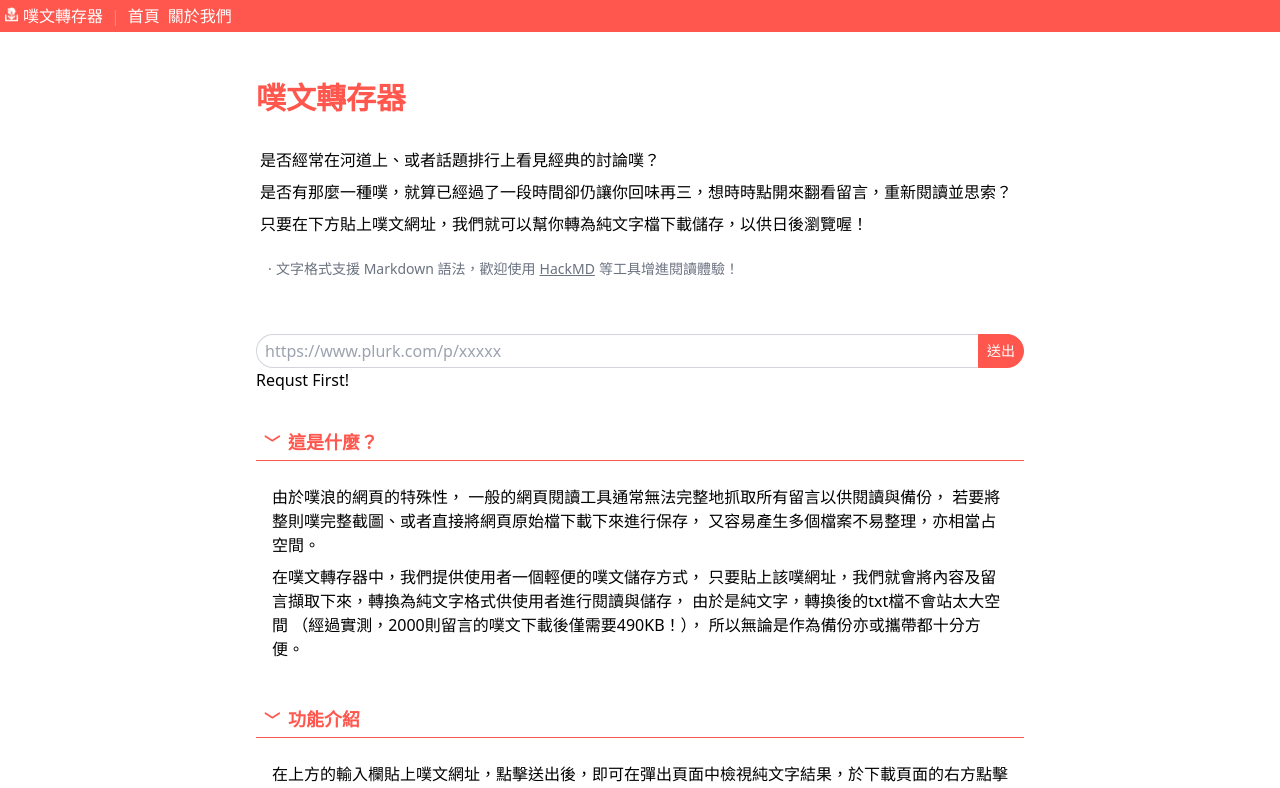
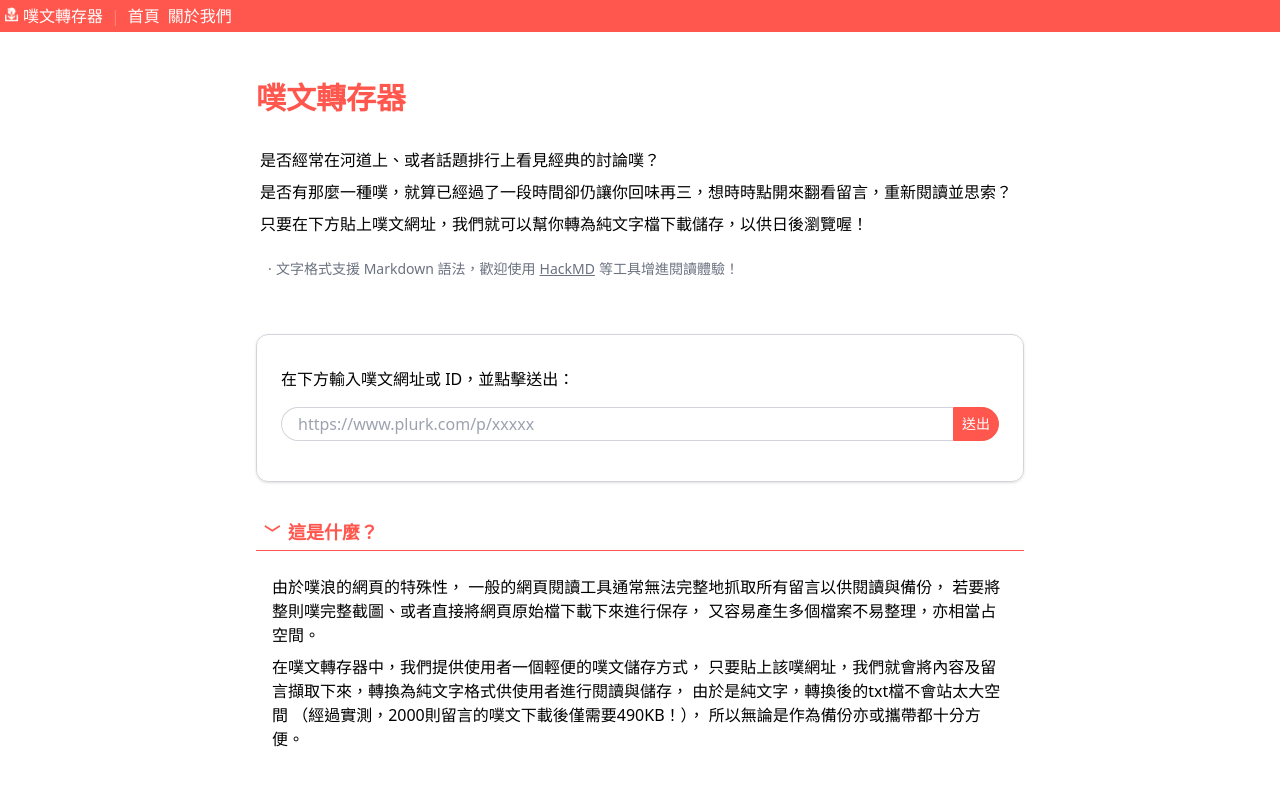
Before and after one commit to cloudewu/Plurk-Downloader, a Next.js app in the folder app/: page / in a window 1280 px wide. Shown: the top 788 px of the page. Built offline with nearby package versions, Linux system fonts and the light colour scheme.

Commit message:
[app] feat: download generated md as file

```diff
--- a/app/package.json
+++ b/app/package.json
@@ -30,6 +30,7 @@
     "eslint-plugin-react": "^7.30.1",
     "eslint-plugin-react-hooks": "^4.6.0",
     "husky": "^8.0.1",
+    "js-file-download": "^0.4.12",
     "lint-staged": "^12.5.0",
     "postcss": "^8.4.14",
     "tailwindcss": "^3.1.6",
--- /dev/null
+++ b/app/src/components/Card.tsx
@@ -0,0 +1,23 @@
+import { PropsWithChildren } from 'react';
+
+interface Props extends PropsWithChildren {
+  className?: string;
+}
+
+function Card(props: Props) {
+  const {
+    className, children,
+  } = props;
+
+  return (
+    <div className={`p-6 border border-gray-300 rounded rounded-xl shadow ${className}`}>
+      { children }
+    </div>
+  );
+}
+
+Card.defaultProps = {
+  className: '',
+};
+
+export default Card;
--- a/app/src/components/home/InputForm.tsx
+++ /dev/null
@@ -1,53 +0,0 @@
-import { FormEvent, useState } from 'react';
-
-import { callAPI } from '../../utils/api';
-
-function InputForm() {
-  const [inputPlurkInfo, setInputPlurkInfo] = useState<string>('');
-  const [result, setResult] = useState<string>('');
-
-  function onFormSubmit(e: FormEvent) {
-    e.preventDefault();
-    // TODO: add input validation
-    if (inputPlurkInfo) {
-      callAPI(inputPlurkInfo)
-        .then((response) => {
-          if (response.success === true) {
-            setResult(response.response);
-          } else {
-            setResult(response.reason);
-          }
-        });
-    }
-  }
-
-  return (
-    <div>
-      <form action="/markdown" onSubmit={onFormSubmit}>
-        <div className="flex w-full">
-          <input
-            className={'flex-auto px-2 py-1 border border-gray-300 rounded-l-full border-r-0 '
-                       + 'bg-transparent outline-none focus:outline-none'}
-            type="text"
-            placeholder="https://www.plurk.com/p/xxxxx"
-            value={inputPlurkInfo}
-            onChange={(e) => setInputPlurkInfo(e.target.value)}
-          />
-          <button
-            className={'flex-initial px-2 border border-primary rounded-r-full '
-                       + 'bg-primary text-sm text-white'}
-            type="submit"
-          >
-            送出
-          </button>
-        </div>
-        {
-          // TODO: generate a file download
-          result ? <div>{ result }</div> : <div>Requst First!</div>
-        }
-      </form>
-    </div>
-  );
-}
-
-export default InputForm;
--- /dev/null
+++ b/app/src/components/widgets/DownloadButton.tsx
@@ -0,0 +1,27 @@
+import fileDownload from 'js-file-download';
+import { useCallback } from 'react';
+
+interface Props {
+  filename: string;
+  content: string;
+}
+
+function DownloadButton(props: Props) {
+  const { filename, content } = props;
+
+  const onClick = useCallback(() => {
+    fileDownload(content, filename);
+  }, [filename, content]);
+
+  return (
+    <button
+      className="px-3 py-2 border border-black/50 rounded-lg"
+      type="button"
+      onClick={onClick}
+    >
+      下載
+    </button>
+  );
+}
+
+export default DownloadButton;
--- a/app/src/pages/index.tsx
+++ b/app/src/pages/index.tsx
@@ -1,16 +1,20 @@
-import * as React from 'react';
+import { FormEvent, useCallback, useState } from 'react';
+import fileDownload from 'js-file-download';
 
+import Card from '../components/Card';
 import CollapsibleSection from '../components/CollapsibleSection';
-import InputForm from '../components/home/InputForm';
+import DownloadButton from '../components/widgets/DownloadButton';
 import Layout from '../components/Layout';
 import Section from '../components/Section';
 import SubSection from '../components/SubSection';
+
+import { MDInfo, callAPI } from '../utils/api';
 
 function HomePage() {
   return (
     <Layout title="首頁 - 噗文轉存器">
       <SectionWelcome />
-      <InputForm />
+      <SubmitForm />
       <SectionIntro />
       <SectionFeature />
       <SectionFAQ />
@@ -47,6 +51,74 @@
         等工具增進閱讀體驗！
       </p>
     </div>
+  );
+}
+
+type QueryStatus = 'idle' | 'pending' | 'success' | 'error';
+
+function SubmitForm() {
+  const [inputPlurkInfo, setInputPlurkInfo] = useState<string>('');
+  const [status, setStatus] = useState<QueryStatus>('idle');
+  const [result, setResult] = useState<MDInfo>(null);
+
+  const onFormSubmit = useCallback((e: FormEvent) => {
+    e.preventDefault();
+    // TODO: add input validation
+    if (!inputPlurkInfo) return;
+
+    setStatus('pending');
+    callAPI(inputPlurkInfo)
+      .then((res) => {
+        if (res.success === true) {
+          const { data } = res;
+
+          setStatus('success');
+          setResult(data);
+          fileDownload(data.content, `${data.title}.md`);
+        } else {
+          setStatus('error');
+          setResult(res.reason);
+        }
+      });
+  }, [inputPlurkInfo, setStatus, setResult]);
+
+  return (
+    <Card className="my-4">
+      <div>
+        <p>在下方輸入噗文網址或 ID，並點擊送出：</p>
+      </div>
+      <form
+        className="my-4"
+        action="/markdown"
+        onSubmit={onFormSubmit}
+      >
+        <div className="flex w-full">
+          <input
+            className={'flex-auto px-4 py-1 border border-gray-300 rounded-l-full border-r-0 '
+                       + 'bg-transparent outline-none focus:outline-none'}
+            type="text"
+            placeholder="https://www.plurk.com/p/xxxxx"
+            value={inputPlurkInfo}
+            onChange={(e) => setInputPlurkInfo(e.target.value)}
+          />
+          <button
+            className={'flex-initial px-2 border border-primary rounded-r-full '
+                       + 'bg-primary text-sm text-white'}
+            type="submit"
+          >
+            送出
+          </button>
+        </div>
+      </form>
+      {
+        /* eslint-disable no-nested-ternary */
+        // TODO: refactor
+        status === 'pending' ? <p>Requesting...</p>
+          : status === 'success' ? <DownloadButton filename={`${result.title}.md`} content={result.content} />
+            : status === 'error' ? <p>Request failed</p>
+              : null
+      }
+    </Card>
   );
 }
 
--- a/app/src/utils/api.ts
+++ b/app/src/utils/api.ts
@@ -1,9 +1,14 @@
 const API_PATH = process.env.NEXT_PUBLIC_API_PATH;
+
+export type MDInfo = {
+  title: string;
+  content: string;
+}
 
 type APIRequest = string;
 type APISuccess = {
   success: true;
-  response: string;
+  data: MDInfo;
 }
 type APIFailure = {
   success: false;
@@ -21,7 +26,7 @@
     if (res.ok) {
       response = {
         success: true,
-        response: await res.text(),
+        data: await res.json(),
       };
     } else {
       response = {
```
Also changed, not shown: app/.eslintrc.json, app/.pnp.cjs, 1 other file (tests, documents, lock files or other folders).
